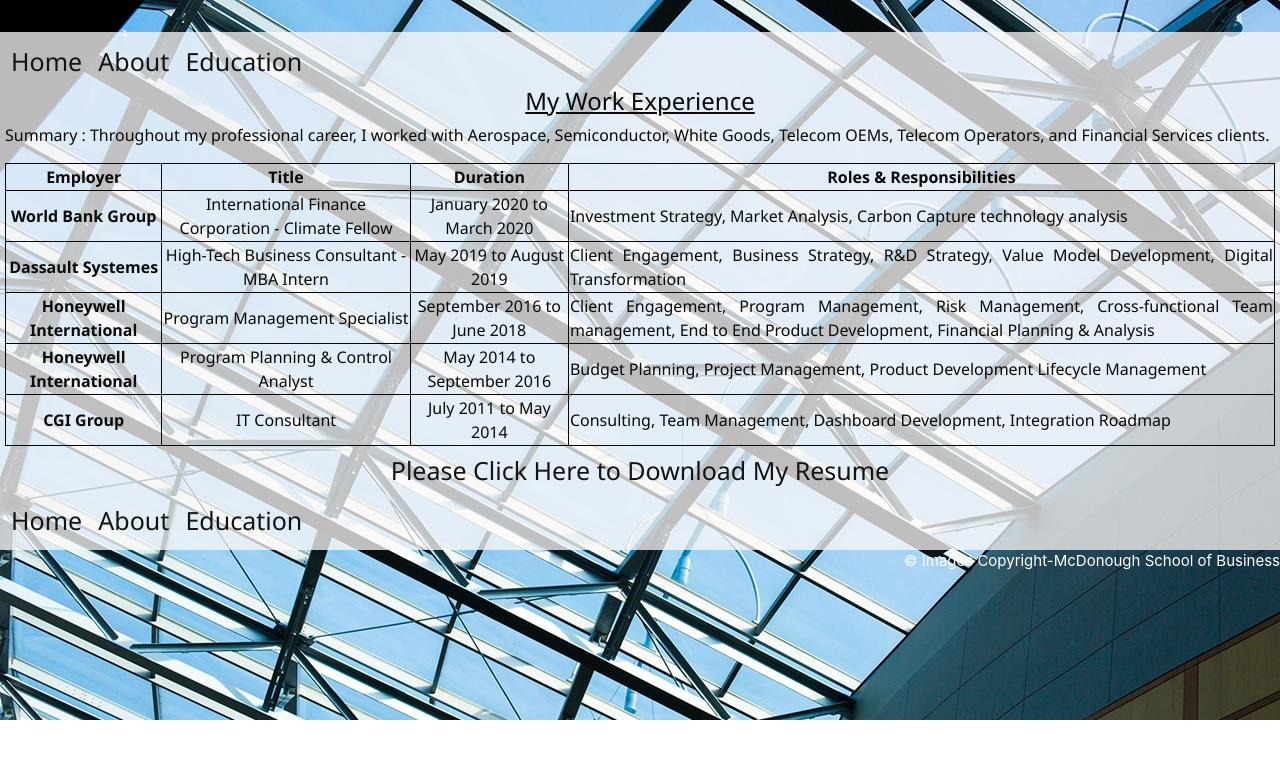
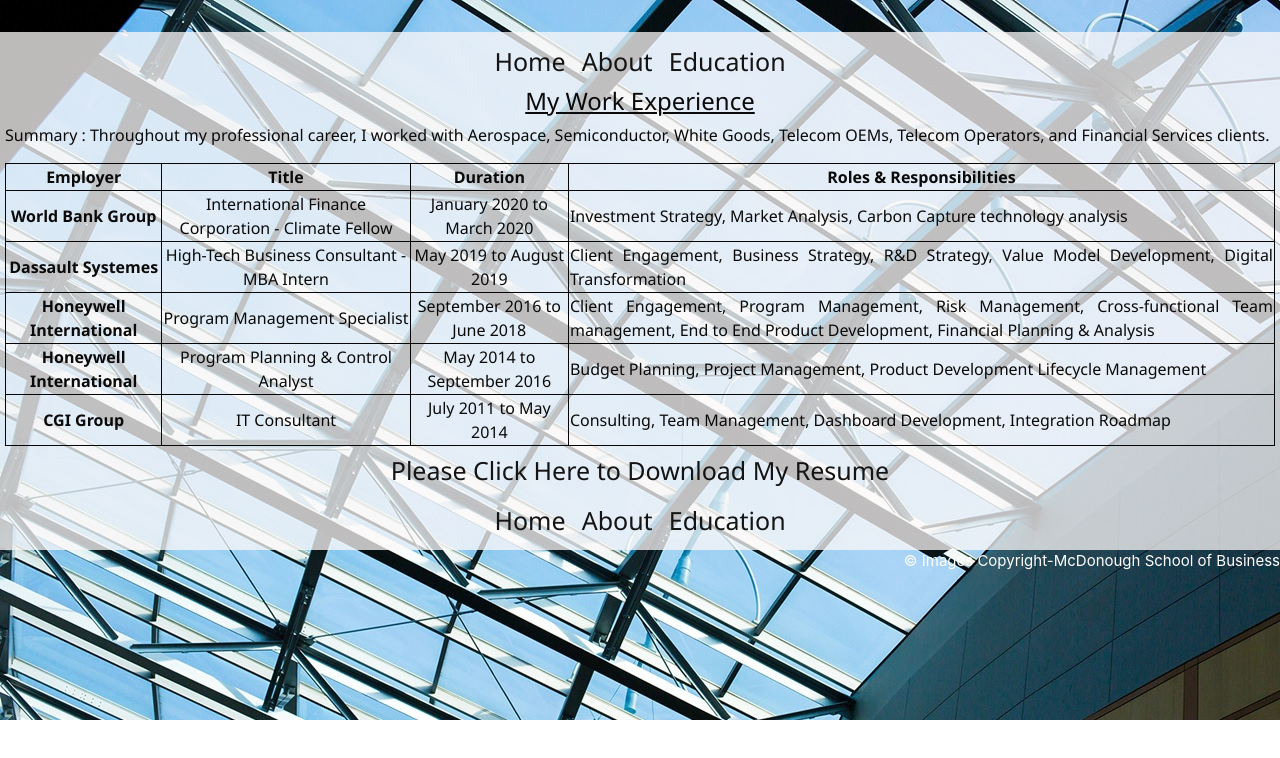
Before and after one commit to gnpthbalaji/Balaji-Guntur-Personal-Website-Project, a plain HTML site: page experience.html in a window 1280 px wide. Drawn offline with nearby package versions, Linux system fonts and the light colour scheme.

Commit message:
Update styleexp.css

```diff
--- a/styleexp.css
+++ b/styleexp.css
@@ -60,8 +60,7 @@ table, th, td {
 ul{
     margin: 0;
     padding: 0;
-    max-width: fit-content;
-    max-height: fit-content;
+
 }
 .box li{
     display: inline-block;
@@ -69,8 +68,7 @@ ul{
     list-style: none;
     width: auto;
     height: auto;
-    max-width: fit-content;
-    max-height: fit-content;
+
 }
 .box li a{
     color: rgb(20, 20, 20);
@@ -79,8 +77,7 @@ ul{
     transition: all ease-in-out 200ms;
     width: auto;
     height: auto;
-    max-width: fit-content;
-    max-height: fit-content;
+
 }
 .box li a:hover{
     color: #6297f8;
```
